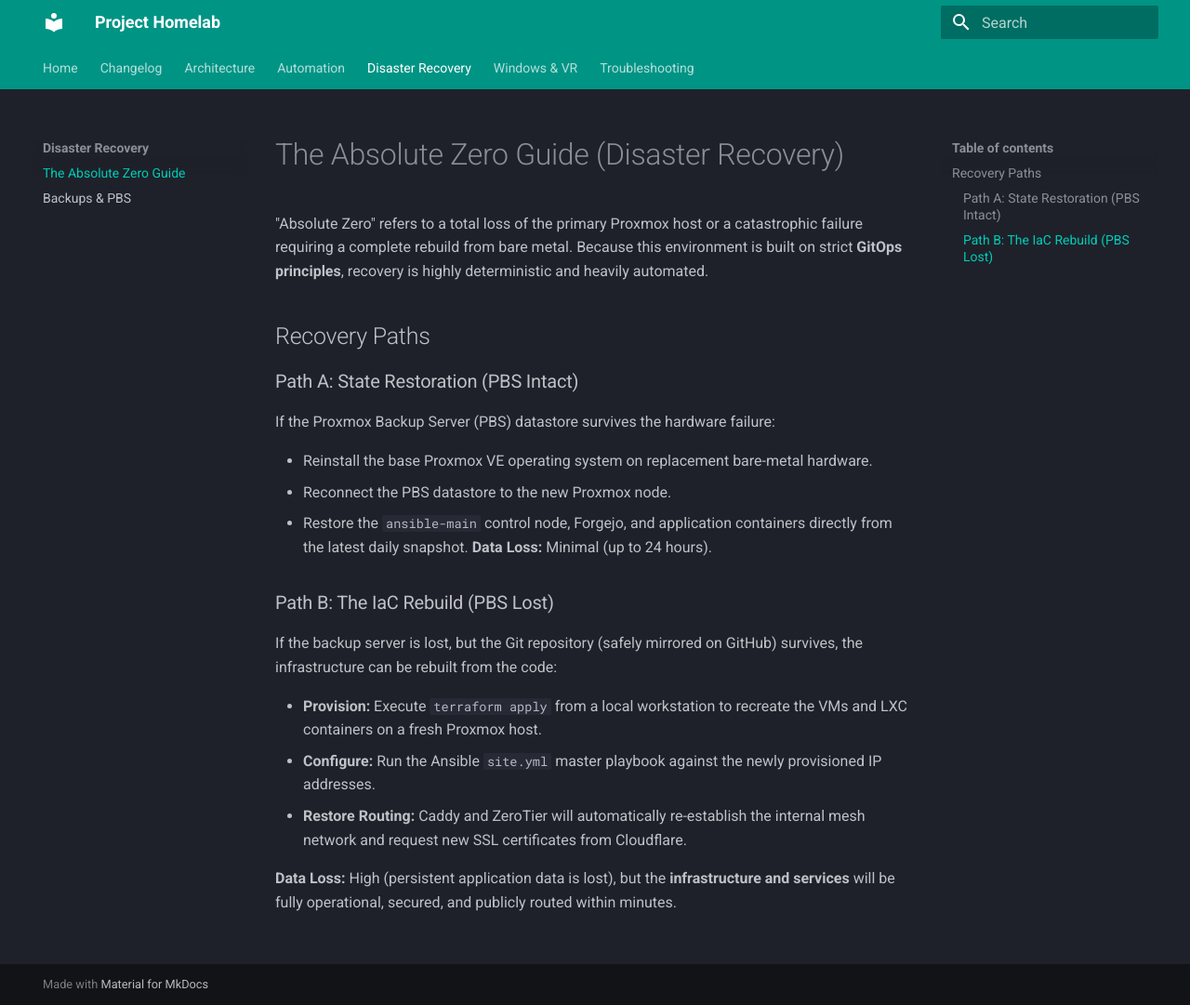
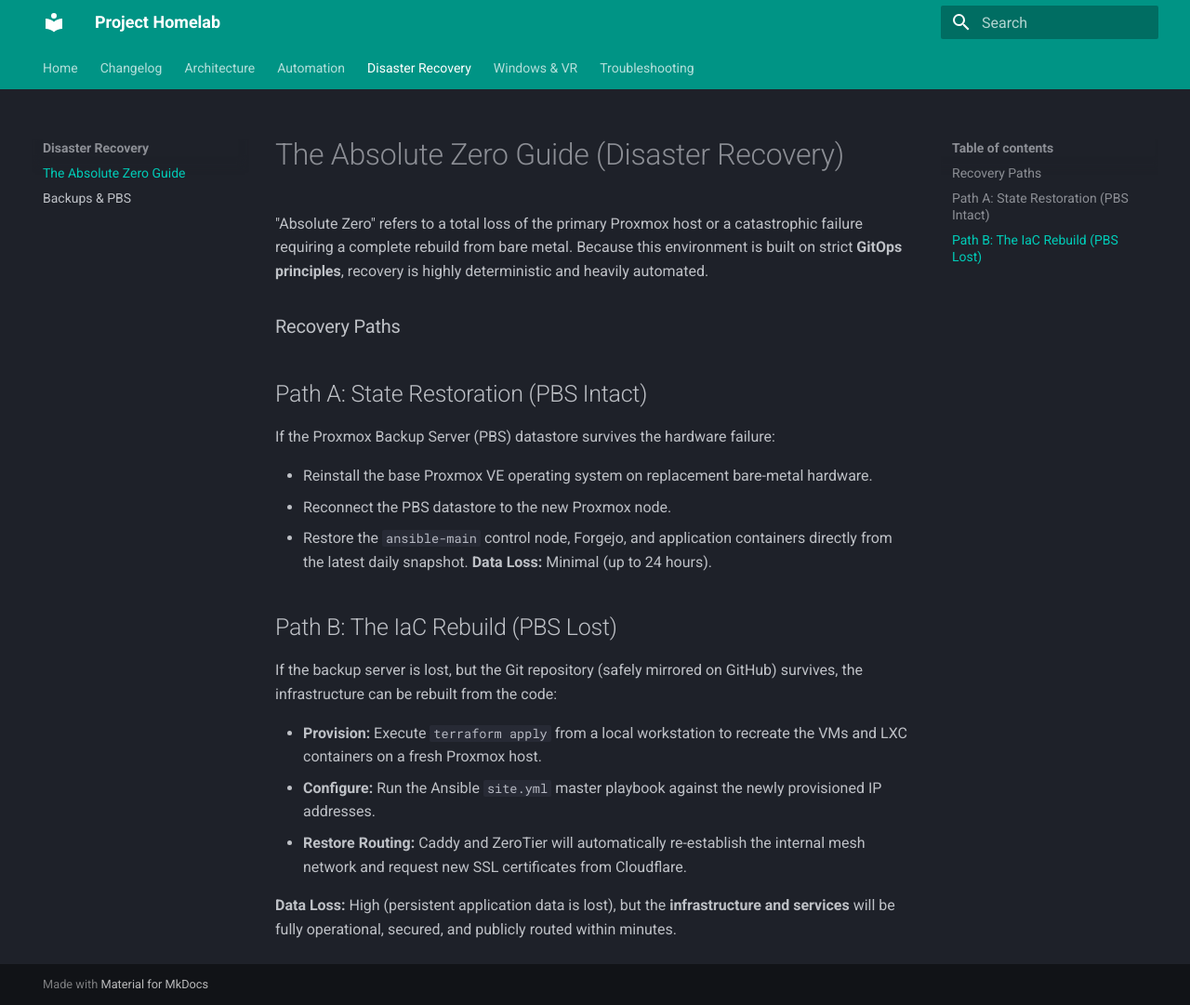
Before and after one commit to POTTERMAN1/homelab, an MkDocs documentation site: the page built from docs/recovery/guide.md, in a window 1280 px wide and 1081 px high. Shown: the whole window at 93% size. Built offline with MkDocs 1.6.1 and Material for MkDocs 9.7.7, drawn with Linux system fonts in a browser that asks for light colours.

Commit message:
chore: fix formatting

```diff
--- a/docs/recovery/guide.md
+++ b/docs/recovery/guide.md
@@ -2,9 +2,9 @@
 
 "Absolute Zero" refers to a total loss of the primary Proxmox host or a catastrophic failure requiring a complete rebuild from bare metal. Because this environment is built on strict **GitOps principles**, recovery is highly deterministic and heavily automated.
 
-## Recovery Paths
+### Recovery Paths
 
-### Path A: State Restoration (PBS Intact)
+## Path A: State Restoration (PBS Intact)
 If the Proxmox Backup Server (PBS) datastore survives the hardware failure:
 
 * Reinstall the base Proxmox VE operating system on replacement bare-metal hardware.
@@ -12,7 +12,7 @@ If the Proxmox Backup Server (PBS) datastore survives the hardware failure:
 * Restore the `ansible-main` control node, Forgejo, and application containers directly from the latest daily snapshot.
 **Data Loss:** Minimal (up to 24 hours).
 
-### Path B: The IaC Rebuild (PBS Lost)
+## Path B: The IaC Rebuild (PBS Lost)
 If the backup server is lost, but the Git repository (safely mirrored on GitHub) survives, the infrastructure can be rebuilt from the code:
 
 * **Provision:** Execute `terraform apply` from a local workstation to recreate the VMs and LXC containers on a fresh Proxmox host.
```
